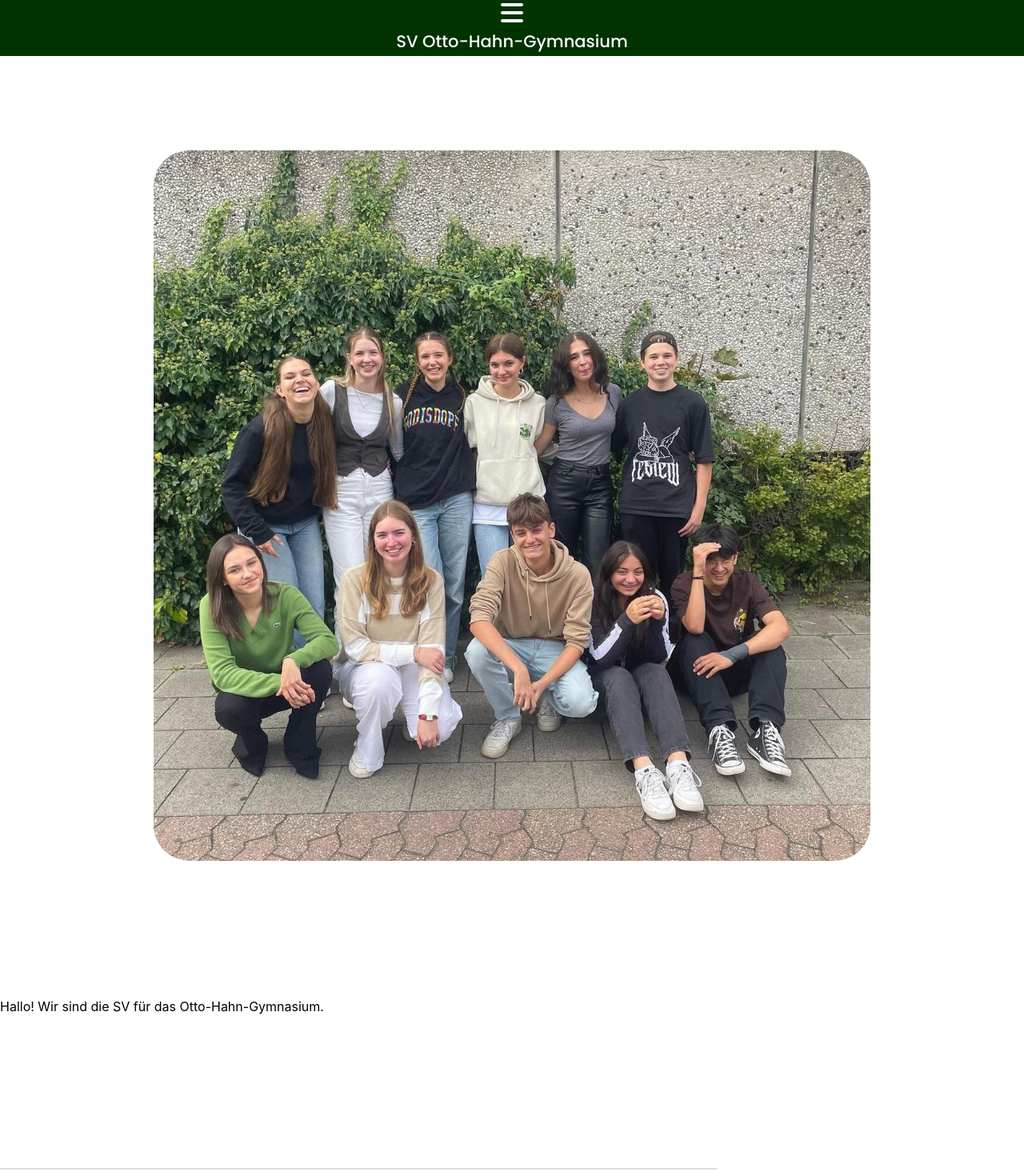
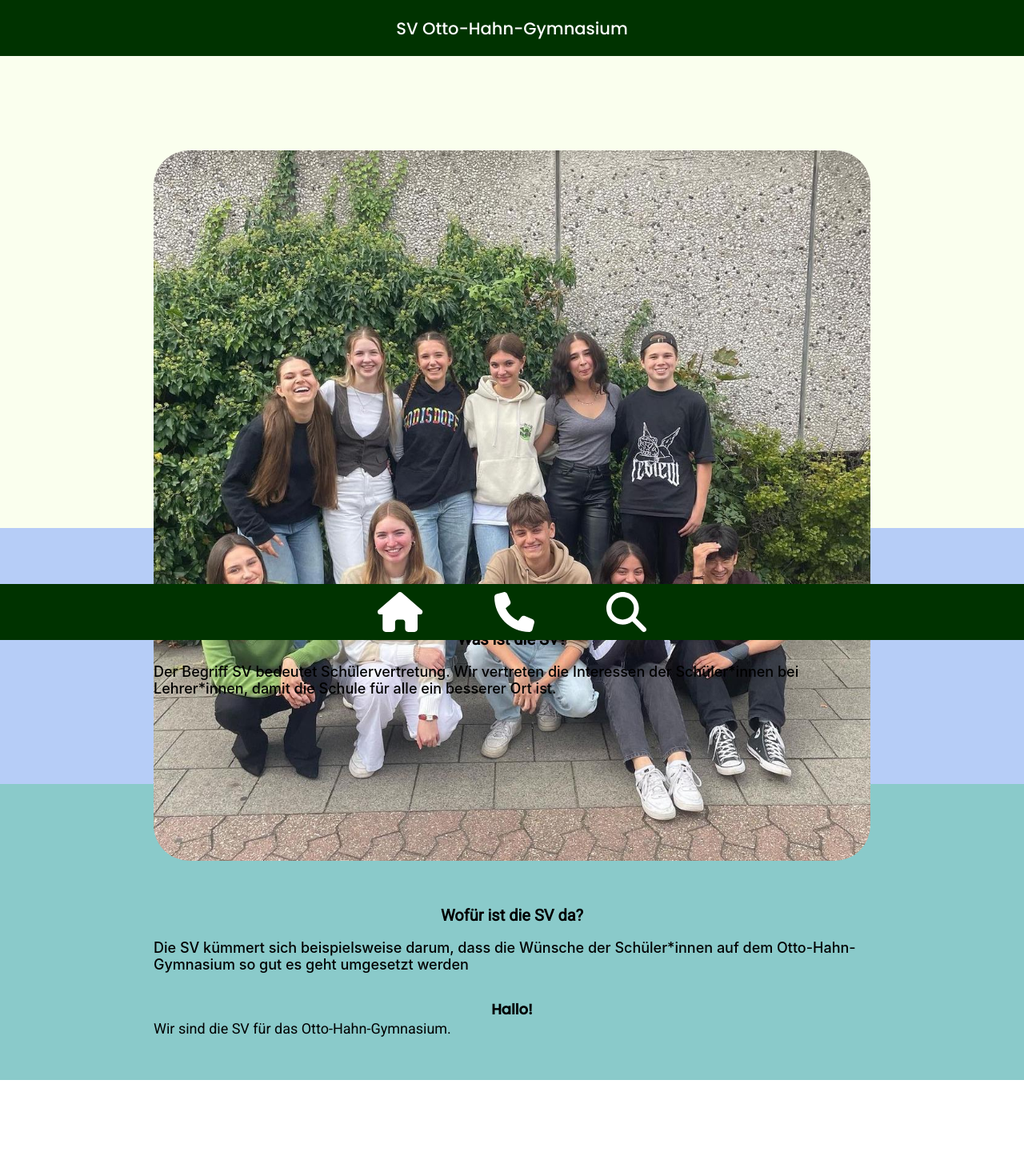
Before and after one commit to AlexDerAndros/SVOHG, a React (Create React App) app: page / in a window 1280 px wide. Shown: the top 1470 px of the page at 80% size. Built offline with nearby package versions, Linux system fonts and the light colour scheme.

Commit message:
Update App.tsx
v1 Design Update

```diff
--- a/src/App.tsx
+++ b/src/App.tsx
@@ -2,7 +2,7 @@ import React, { useState } from 'react';
 import './App.css';
 import { Routes, BrowserRouter, Route, Link } from 'react-router-dom';
 import { FontAwesomeIcon } from '@fortawesome/react-fontawesome';
-import { faBars, faTimes } from '@fortawesome/free-solid-svg-icons';
+import { faBars, faHouse, faMagnifyingGlass, faPhone, faTimes } from '@fortawesome/free-solid-svg-icons';
 import SVKasten1 from './SVKasten/SVKasten';
 import Anmeldeformular1 from './Anmeldeformular/Anmeldeformular';
 import Login1 from './Login/Login';
@@ -67,13 +67,18 @@ function HeaderBottom() {
         )}
       </div>
       <header>
-        <div className="hamburger-menu" onClick={press}>
-          <FontAwesomeIcon icon={faBars} size='2x' />
-        </div>
+
         <div className='title'>
           SV Otto-Hahn-Gymnasium
         </div>
       </header>
+      <footer>
+        <div className='icons_footer'>
+        <FontAwesomeIcon icon={faHouse} className='house_icon' />
+        <FontAwesomeIcon icon={faPhone} className='house_icon' />
+        <FontAwesomeIcon icon={faMagnifyingGlass} className='house_icon' />
+        </div>
+      </footer>
        <br/>
       <br/>
       <br/>
@@ -92,15 +97,30 @@ function HeaderBottom() {
 function Startseite() {
   return (
     <>
+    <div className="all_container">
+
+    </div>
+    <div className="anfang">
     <div className='img-containerSV'>
       <img src='./SV.jpg' className='imgSV'/>
     </div>
     <br/>
     <br/>
-    <div className='text-container'>
-      Hallo! Wir sind die SV für das Otto-Hahn-Gymnasium.
+    <div className='text_container'>
+      <div className="hallo">
+        Hallo!
+      </div>
+      <div className="text_1">
+       Wir sind die SV für das Otto-Hahn-Gymnasium.
+      </div>
+
+
     </div>
-    <div className='container' style={{marginTop:"15%", borderTop:"solid 2px rgb(222, 222, 222)"}}>
+    </div>
+<div className="what_de_sv">
+  <div className="container">
+
+
       <div className='headContainer'>
         Was ist die SV?
       </div>
@@ -108,7 +128,11 @@ function Startseite() {
         Der Begriff SV bedeutet Schülervertretung. Wir vertreten die Interessen der
         Schüler*innen bei Lehrer*innen, damit die Schule für alle ein besserer Ort ist.
       </div>
-    </div>
+  </div>
+</div>
+
+<div className="wofur">
+
     <div className='container'>
       <div className='headContainer'>
         Wofür ist die SV da?
@@ -118,6 +142,11 @@ function Startseite() {
         so gut es geht umgesetzt werden
       </div>
     </div>
+</div>
+
+
+
+
     <AboutUs/>
     </>
   );
```
